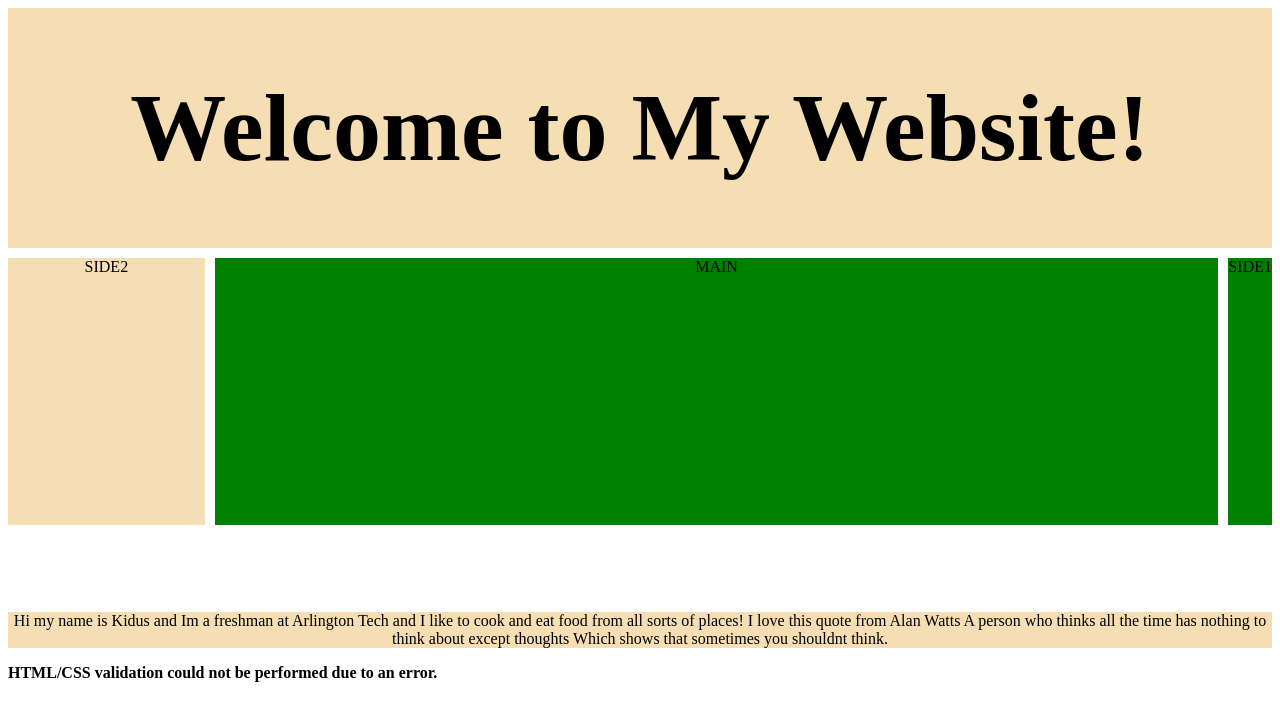
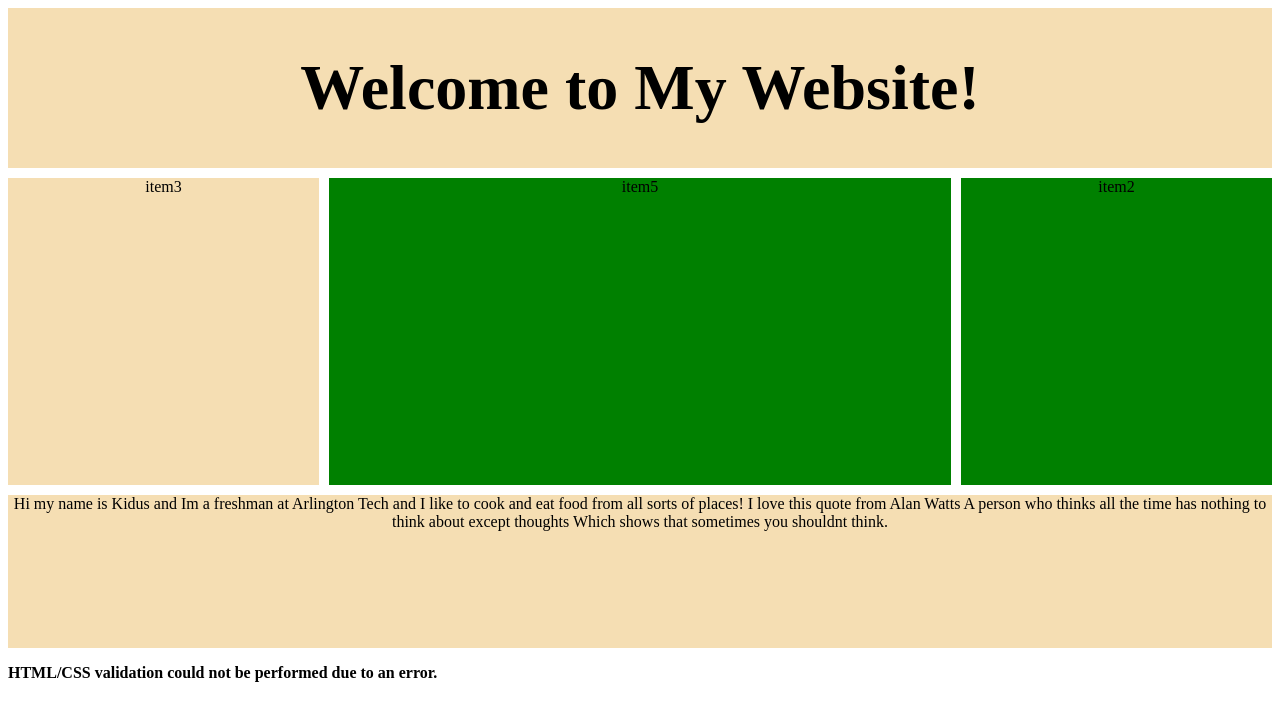
Before and after one commit to Mamky/Mamky.github.io, a plain HTML site: page grid-practice/valid.html in a window 1280 px wide. Drawn offline with Linux system fonts and the light colour scheme; no server answers.

Commit message:
grid project just testing things

```diff
--- a/grid-practice/valid.html
+++ b/grid-practice/valid.html
@@ -7,16 +7,16 @@
 <style>
 #grid{
 	display:grid;
-	grid-template-rows: 1fr 4fr 1fr;
-	grid-template-columns: 1fr 4fr 1fr;
+	grid-template-rows: 1fr 2fr 1fr;
+	grid-template-columns: 1fr 2fr 1fr;
 	height:80vh;
 	gap:10px;
 }
 
 #item5{
 	background-color:green;
-	grid-row: 2;
-	grid-column: 2/5;
+	grid-row: 2/3;
+	grid-column: 2/3;
 	text-align:center;
 	font-size:1em;
 
@@ -26,7 +26,7 @@
 {
 	background-color:green;
 	grid-row: 2;
-	grid-column: 5;
+	grid-column: 3;
 	text-align:center;
 	font-size:1em;
 
@@ -46,16 +46,16 @@
 #item4
 {
 	background-color:wheat;
-	grid-column: 1/6;
-	grid-row: 1/2;
+	grid-column: 1/4;
+	grid-row: 1;
 	text-align:center;
-	font-size:3em;
+	font-size:2em;
 }
 #item1
 {
 	background-color:wheat;
-	grid-column: 1/6;
-	grid-row:4;
+	grid-column: 1/4;
+	grid-row:3;
 	text-align:center;
 	font-size:1em;
 }
@@ -67,10 +67,10 @@
 I love this quote from Alan Watts
 A person who thinks all the time has nothing to think about except thoughts
 Which shows that sometimes you shouldnt think.</div>
-<div id="item2">SIDE1</div>
-<div id="item3">SIDE2</div>
+<div id="item2">item2</div>
+<div id="item3">item3</div>
 <div id="item4"><h1>Welcome to My Website!</div>
-<div id="item5">MAIN</div>
+<div id="item5">item5</div>
 </div>
 </body>
 
```
